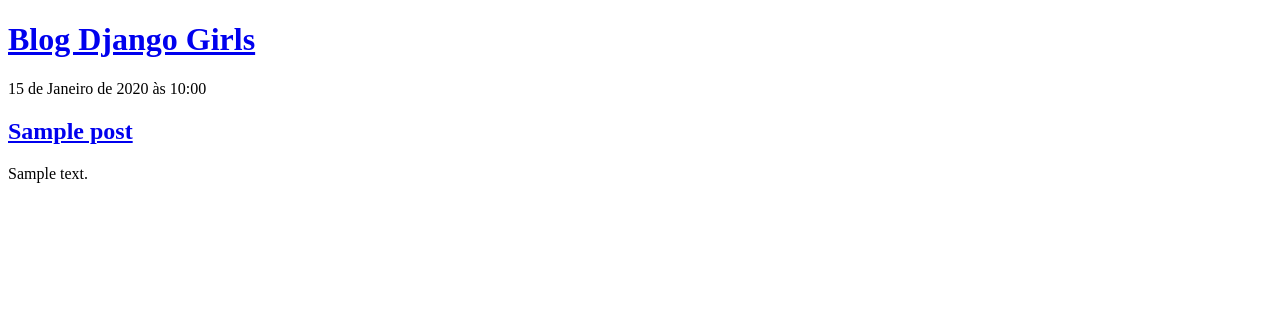
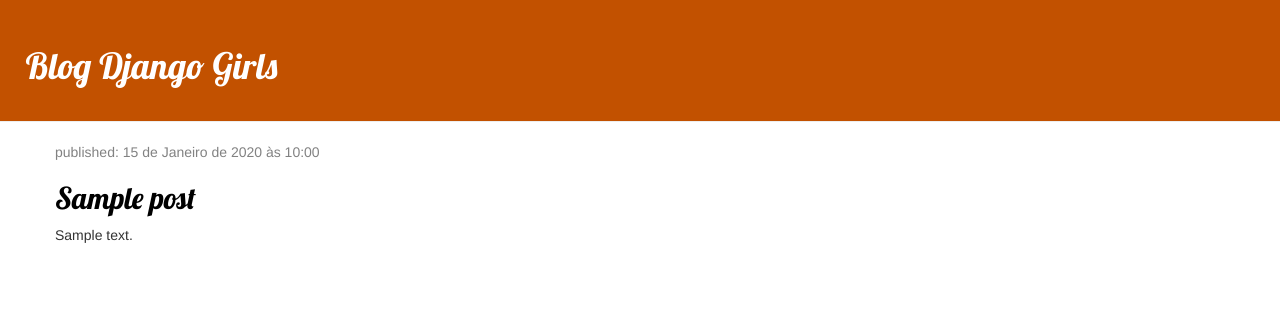
Before and after one commit to amandamoreirainfo/newBlog, a Django app: template projeto/blog/templates/blog/post_list.html in a window 1280 px wide. Shown: the top 314 px of the page. Run offline with Django 4.2, Linux system fonts and the light colour scheme; the template is opened without the code that fills it: most values are stand-ins (such as "Sample title", 1, 10 or a date in 2020); some libraries are stand-ins or nearby versions.

Commit message:
adicionado estilo para o blog

```diff
--- /dev/null
+++ b/projeto/blog/static/css/blog.css
@@ -0,0 +1,116 @@
+
+
+h1 a, h2 a{
+
+
+    font-family: 'Lobster';
+    text-decoration: none;
+    color: white;
+
+
+}
+
+body{
+
+
+    margin: 0;
+    width: 100%;
+
+}
+
+@media (max-width: 768px){
+
+    .page-header{
+
+        padding: 2%;
+
+    }
+}
+
+@media (min-width: 769px) and (max-width: 1200px){
+
+    .page-header{
+
+        padding: 2% 5%;
+
+    }
+}
+
+@media (min-width: 1201px){
+
+    .page-header{
+
+        padding: 2% 10%;
+
+    }
+}
+
+
+.page-header{
+
+    background-color: #C25100;
+    margin-top: 0;
+    padding: 2%;
+    width: 100vw;
+    box-sizing: border-box;
+
+
+}
+
+.content{
+
+    margin-left: 40px;
+
+}
+
+h1, h2, h3, h4{
+
+    font-family: 'Lobster', cursive;
+
+}
+
+.date{
+
+    color: #828282;
+
+}
+
+.save{
+
+    float: right;
+}
+
+.page-header h1, .page-header h1 a, .page-header
+h1 a::visited, .page-header h1 a{
+
+    float: right;
+
+}
+
+.post-from textarea, .post-from input{
+
+    width: 100%;
+
+}
+
+
+.top-menu, .top-menu:hover, .top-menu:visited{
+
+    color: #ffffff;
+    float: right;
+    font-size: 26pt;
+    margin-right: 20px;
+
+}
+
+.post{
+
+    margin-bottom: 70px;
+
+}
+
+.post h2 a, .post h2 a:visited{
+
+    color: #000000;
+
+}
--- a/projeto/blog/templates/blog/post_list.html
+++ b/projeto/blog/templates/blog/post_list.html
@@ -1,30 +1,47 @@
+{% load static %}
 <!DOCTYPE html>
 <html lang="pt-br">
 <head>
+
     <meta charset="UTF-8">
     <meta name="viewport" content="width=device-width, initial-scale=1.0">
     <title>Blog Django Girls</title>
+    <link rel="stylesheet" href="//maxcdn.bootstrapcdn.com/bootstrap/3.2.0//css/bootstrap.min.css">
+    <link rel ="stylesheet" href="//maxcdn.bootstrapcdn.com/bootstrap/3.2.0/css/bootstrap-theme.min.css">
+    <link rel="stylesheet" href="{% static 'css/blog.css' %}">
+    <link href="//fonts.googleapis.com/css?family=Lobster&subset=latin,latin-ext" rel="stylesheet" type="text/css">
+
 </head>
 <body>
 
-    <div>
+    <div class="page-header">
 
         <h1><a href="/">Blog Django Girls</a></h1>
 
     </div>
 
+    <div class="content container">
+        <div class="row">
+            <div class="col-md-8">
 
-    {% for post in posts %}
+                {% for post in posts %}
 
-        <div>
+                    <div class="post">
 
-            <p>{{ post.published_date }} </p>
-            <h2><a href="/">{{ post.title }}</a></h2>
-            <p>{{ post.text|linebreaksbr }}</p>
+                        <div class="date">
 
+                        <p>published: {{ post.published_date }} </p>
+
+                        </div>
+                        <h2><a href="https://en.wikipedia.org/wiki/Django" class="external_link" id="link_to_wiki_page">{{ post.title }}</a></h2>
+                        <p>{{ post.text|linebreaksbr }}</p>
+
+                    </div>
+                {% endfor %}
+            </div>
         </div>
+    </div>
 
-    {% endfor %}
 
 
 
```
